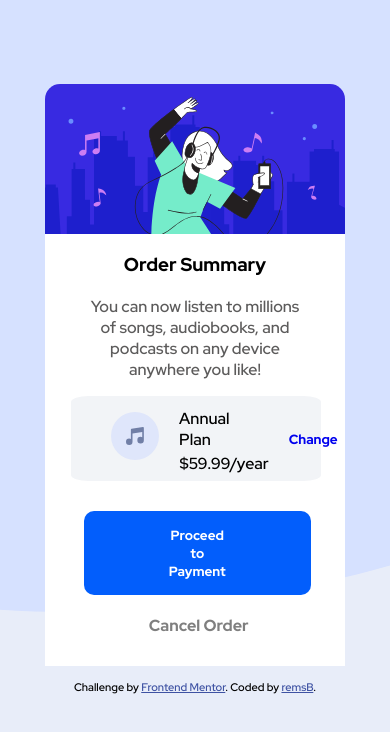
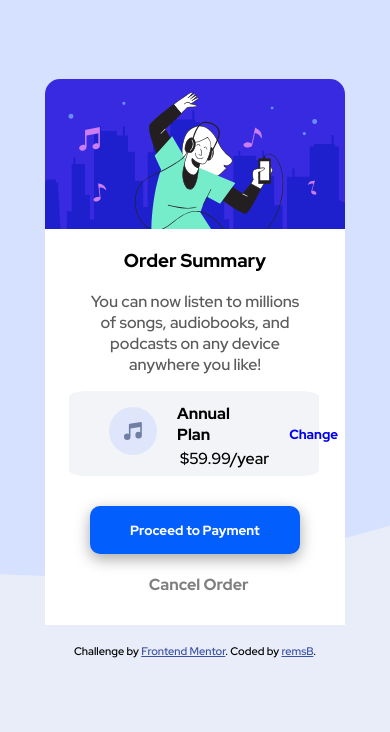
Before and after one commit to Sonalpt/Order-summary-component-challenge, a plain HTML site: page index.html in a window 390 px wide. Drawn offline with Linux system fonts and the light colour scheme.

Commit message:
Final version

```diff
--- a/style.css
+++ b/style.css
@@ -63,6 +63,7 @@ body {
 }
 
 .plan_option {
+    font-family: 'RedHatDisplay-Bold', sans-serif;
     background: #f2f4f7;
     border-radius: 7%;
     display: flex;
@@ -70,6 +71,10 @@ body {
     justify-content: space-evenly;
     align-items: flex-start;
     margin-bottom: 30px;
+}
+
+.price {
+    font-family: 'RedHatDisplay-Medium', sans-serif;
 }
 
 img {
@@ -86,7 +91,7 @@ img {
 .plan_option .price {
     position: relative;
     top: 55px;
-    right: 90px;
+    right: 94px;
 }
 
 .plan_option .change_plan {
@@ -102,19 +107,20 @@ img {
     text-decoration: none;
 }
 
-.payment {
+button.payment {
     font-family: 'RedHatDisplay-Bold', sans-serif;
     display: inline-block;
     position: relative;
     padding: 15px 85px;
+    border: none;
     top: 56%;
-    left: 3%;
-    border: none;
+    left: 3%;;
     border-radius: 10px;
     text-align: center;
     text-decoration: none;
     color: white;
     background-color: #025efc;
+    box-shadow: rgba(0, 0, 0, 0.35) 0px 5px 15px;
     ;
 }
 
@@ -139,7 +145,11 @@ img {
 }
 
 a:hover {
-    text-decoration: underline;
+    cursor: pointer;
+}
+
+button:hover {
+    cursor: pointer;
 }
 
 
@@ -171,7 +181,7 @@ a:hover {
 
   .plan_option {
     position: relative;
-    right: 9%;
+    right: 10%;
     font-size: 1.0em;
     background: #f2f4f7;
     min-width: 250px;
@@ -239,4 +249,8 @@ img {
     text-decoration: none;
 }
 
+button.payment {
+    padding: 15px 40px;
+    left: 0%;
+
   }
```
Also changed, not shown: index.html (+0 -1 lines).
